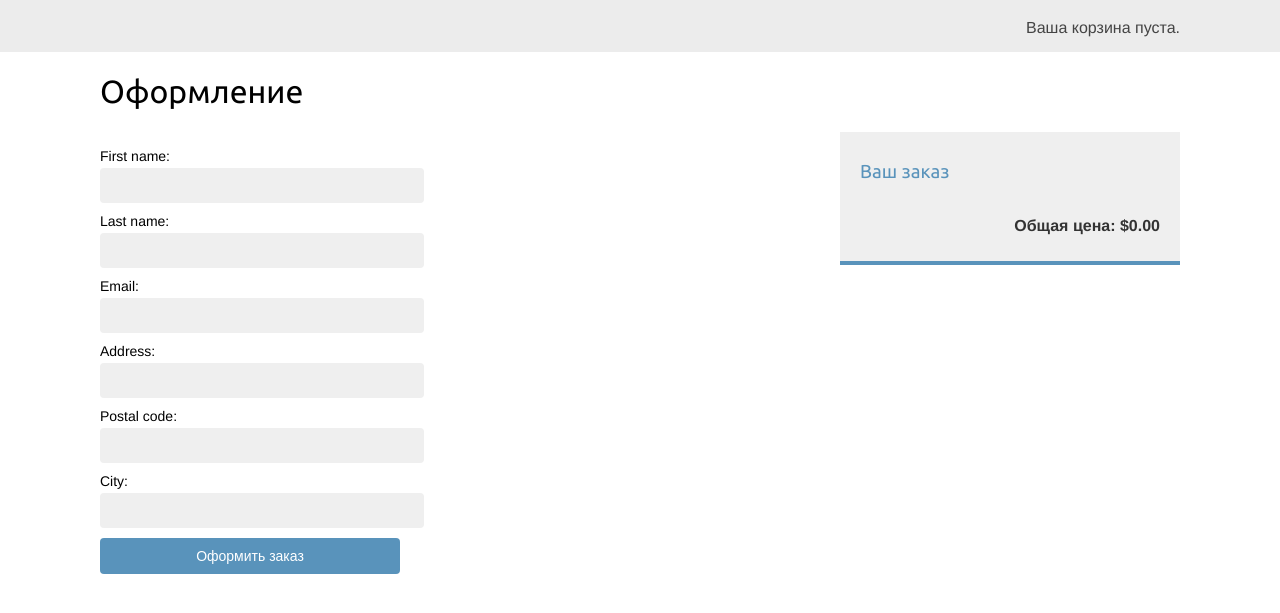
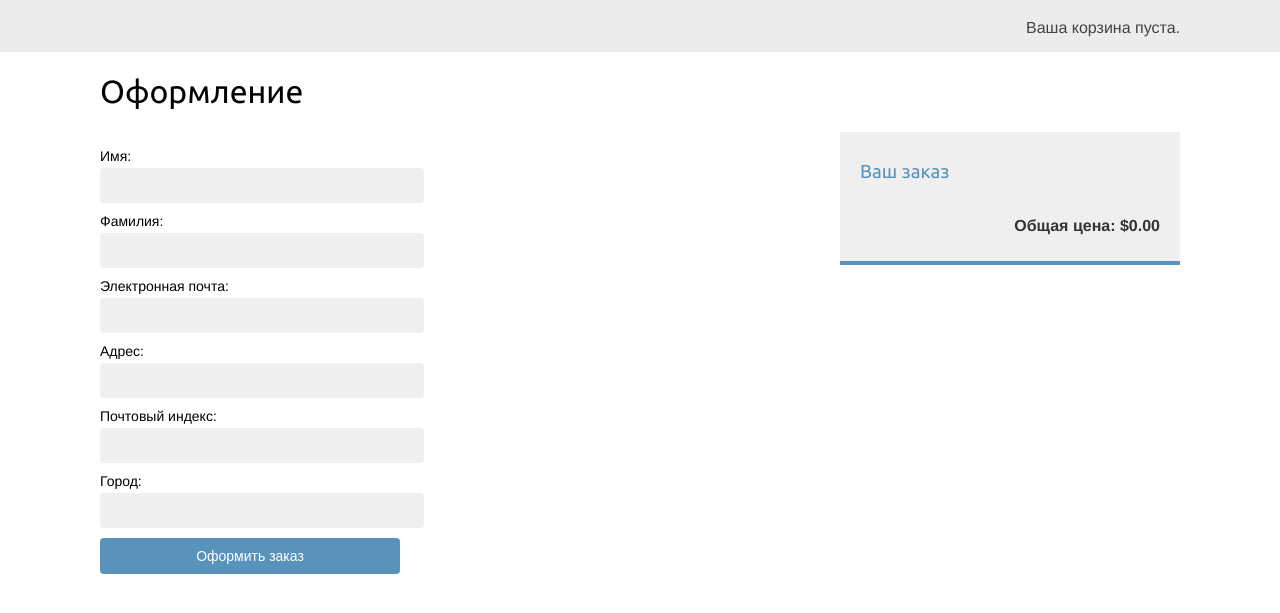
Before and after one commit to BonusGned/myshop, a Django app: page /orders/create/ in a window 1280 px wide. Shown: the part 46-659 px from the top of the page. Run offline with Django 3.2, Linux system fonts and the light colour scheme; parts of the project's set-up code (start-up, migrations or seed data) failed here and were passed over.

Commit message:
add translation

```diff
--- a/cart/forms.py
+++ b/cart/forms.py
@@ -1,9 +1,10 @@
 from django import forms
+from django.utils.translation import gettext_lazy as _
 
 
 PRODUCT_QUANTITY_CHOICES = [(i, str(i)) for i in range(1, 21)]
 
 
 class CartAddProductForm(forms.Form):
-    quantity = forms.TypedChoiceField(choices=PRODUCT_QUANTITY_CHOICES, coerce=int)
+    quantity = forms.TypedChoiceField(choices=PRODUCT_QUANTITY_CHOICES, coerce=int, label=_('Количество'))
     update = forms.BooleanField(required=False, initial=False, widget=forms.HiddenInput)
--- a/coupons/forms.py
+++ b/coupons/forms.py
@@ -1,5 +1,6 @@
 from django import forms
+from django.utils.translation import gettext_lazy as _
 
 
 class CouponApplyForm(forms.Form):
-    code = forms.CharField()
+    code = forms.CharField(label=_('Coupon'))
--- a/orders/models.py
+++ b/orders/models.py
@@ -1,17 +1,23 @@
 from django.db import models
 from shop.models import Product
+from decimal import Decimal
+from django.core.validators import MinValueValidator, MaxValueValidator
+from coupons.models import Coupon
+from django.utils.translation import gettext_lazy as _
 
 
 class Order(models.Model):
-    first_name = models.CharField(max_length=50)
-    last_name = models.CharField(max_length=50)
-    email = models.EmailField()
-    address = models.CharField(max_length=250)
-    postal_code = models.CharField(max_length=20)
-    city = models.CharField(max_length=100)
+    first_name = models.CharField(_('Имя'), max_length=50)
+    last_name = models.CharField(_('Фамилия'), max_length=50)
+    email = models.EmailField(_('электронная почта'))
+    address = models.CharField(_('адрес'), max_length=250)
+    postal_code = models.CharField(_('почтовый индекс'), max_length=20)
+    city = models.CharField(_('город'),max_length=100)
     created = models.DateTimeField(auto_now_add=True)
     updated = models.DateTimeField(auto_now=True)
     paid = models.BooleanField(default=False)
+    coupon = models.ForeignKey(Coupon, related_name='orders', null=True, blank=True, on_delete=models.SET_NULL)
+    discount = models.IntegerField(default=0, validators=[MinValueValidator(0), MaxValueValidator(100)])
 
     class Meta:
         ordering = ('-created',)
@@ -20,7 +26,8 @@ class Order(models.Model):
         return f'Order {self.id}'
 
     def get_total_cost(self):
-        return sum(item.get_cost() for item in self.items.all())
+        total_cost = sum(item.get_cost() for item in self.items.all())
+        return total_cost - total_cost * (self.discount / Decimal('100'))
 
 
 class OrderItem(models.Model):
--- a/orders/templates/orders/order/create.html
+++ b/orders/templates/orders/order/create.html
@@ -1,14 +1,15 @@
 {% extends 'shop/base.html' %}
+{% load i18n %}
 
 {% block title %}
-    Оформление
+    {% trans 'Оформление' %}
 {% endblock %}
 
 {% block content %}
     <h1>Оформление</h1>
 
     <div class="order-info">
-        <h3>Ваш заказ</h3>
+        <h3>{% trans 'Ваш заказ' %}</h3>
         <ul>
             {% for item in cart %}
                 <li>
@@ -18,17 +19,19 @@
             {% endfor %}
         {% if cart.coupon %}
         <li>
-            "{{ cart.coupon.code }}" {{ cart.coupon.discount }}% скидка
+        {% blocktrans with code=cart.coupon.code discount=cart.coupon.discount %}
+            "{{ code }}" ({{ discount }}% скидка)
+            {% endblocktrans %}
             <span>- ${{ cart.get_discount|floatformat:"2" }}</span>
         </li>
         {% endif %}
         </ul>
-        <p>Общая цена: ${{ cart.get_total_price_after_discount|floatformat:"2" }}</p>
+        <p>{% trans 'Общая цена' %}: ${{ cart.get_total_price_after_discount|floatformat:"2" }}</p>
     </div>
 
     <form action="." method="post" class="order-form">
         {{ form.as_p }}
-        <p><input type="submit" value="Оформить заказ"></p>
+        <p><input type="submit" value="{% trans 'Оформить заказ' %}"></p>
         {% csrf_token %}
     </form>
 {% endblock %}
--- a/orders/views.py
+++ b/orders/views.py
@@ -39,7 +39,11 @@ def order_create(request):
     if request.method == 'POST':
         form = OrderCreateForm(request.POST)
         if form.is_valid():
-            order = form.save()
+            order = form.save(commit=False)
+            if cart.coupon:
+                order.coupon = cart.coupon
+                order.discount = cart.coupon.discount
+            order.save()
             for item in cart:
                 OrderItem.objects.create(
                     order=order, product=item['product'],
--- a/shop/templates/shop/product/detail.html
+++ b/shop/templates/shop/product/detail.html
@@ -1,5 +1,7 @@
 {% extends 'shop/base.html' %}
+{% load i18n %}
 {% load static %}
+
 
 {% block title %}
     {{ product.name }}
@@ -17,7 +19,7 @@
         <form action="{% url 'cart:cart_add' product.id %}" method="post">
             {{ cart_product_form }}
             {% csrf_token %}
-            <input type="submit" value="Add to cart">
+            <input type="submit" value="{% trans 'Добавить в корзину' %}">
         </form>
         {{ product.description|linebreaks }}
     </div>
```
Also changed, not shown: myshop/settings.py (+15 -2 lines), shop/templates/shop/base.html (+14 -11 lines), db.sqlite3.
